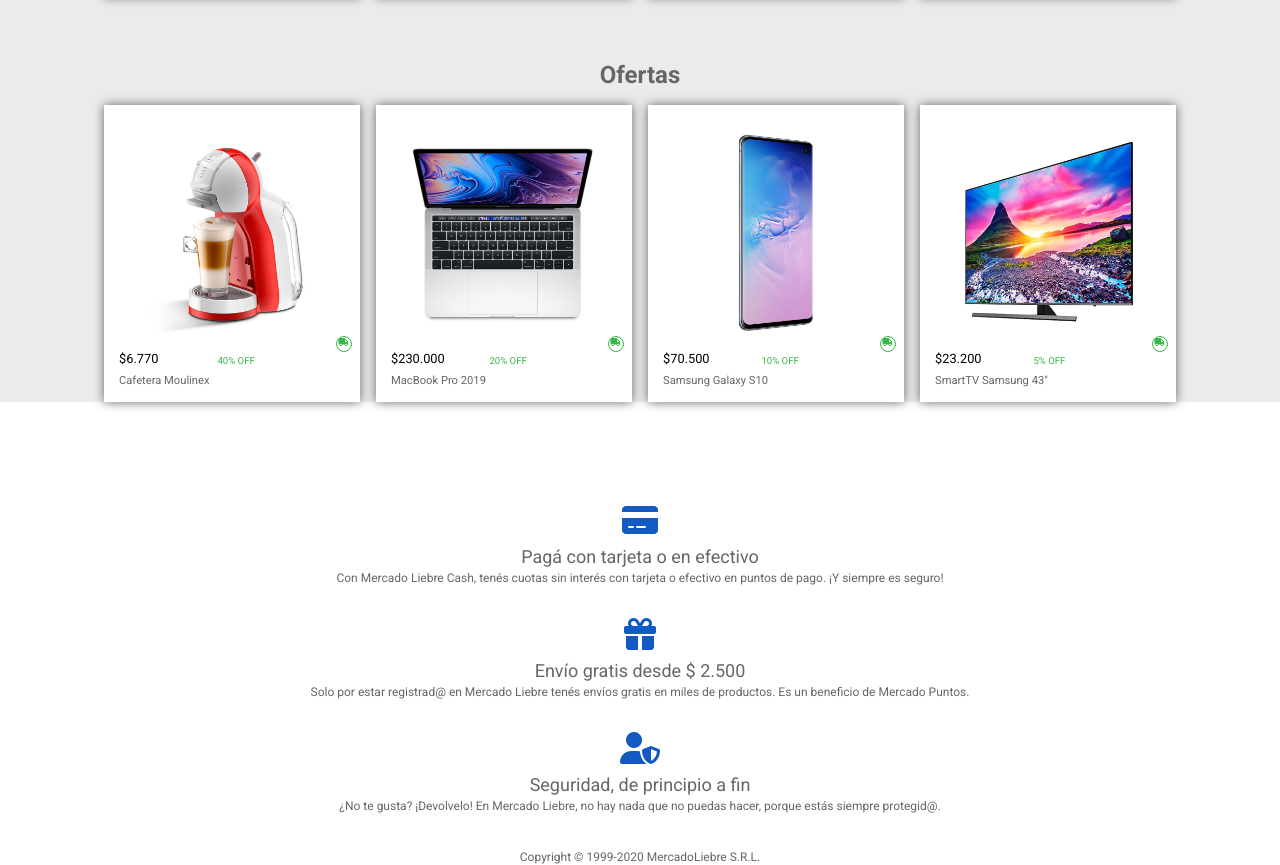
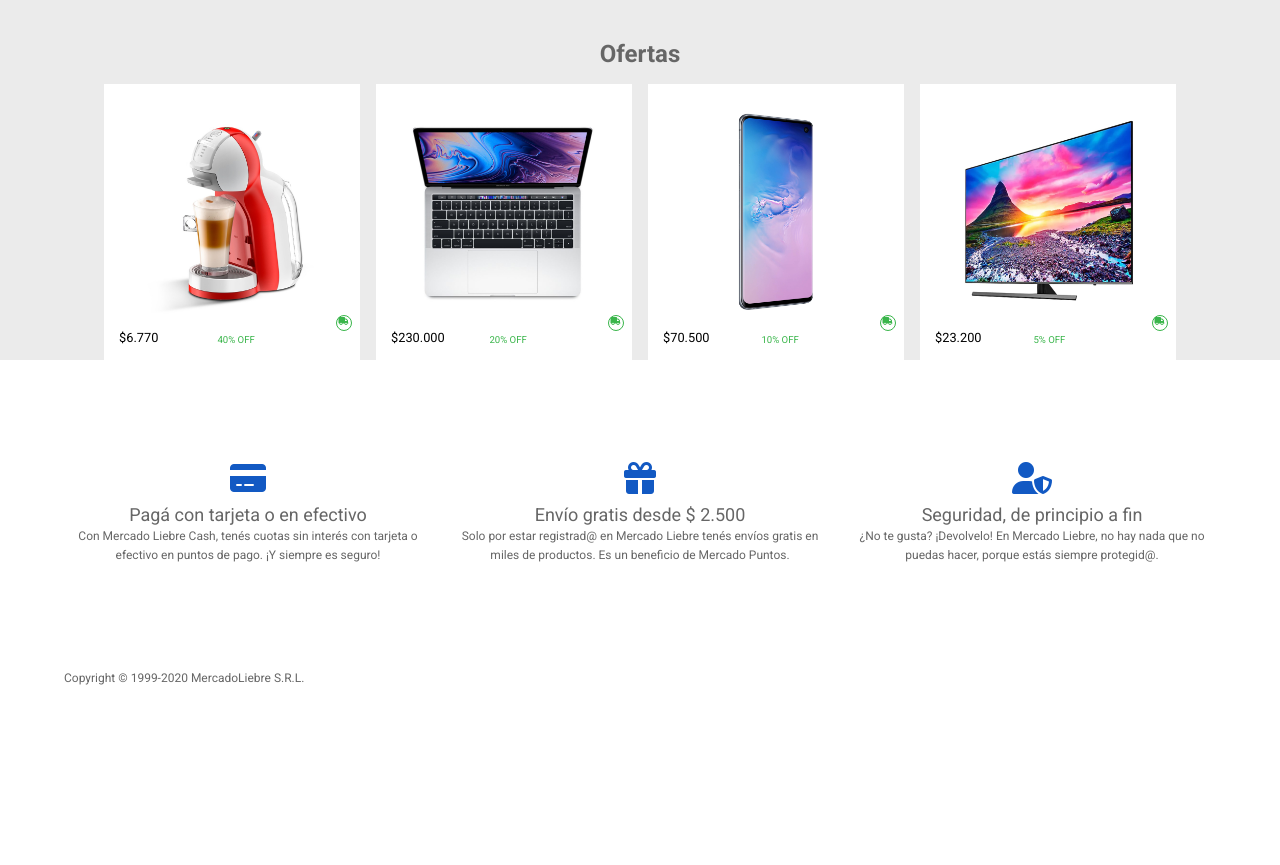
Before and after one commit to andresmcio/Proyecto_MercadoLiebre, a website: page src/views/home.html in a window 1280 px wide. Shown: the part 1080-1945 px from the top of the page. After the commit the page ends 1830 px from the top, so only its background shows below. Drawn offline with Linux system fonts and the light colour scheme.

Commit message:
Last requirements added

```diff
--- a/public/css/styles-footer.css
+++ b/public/css/styles-footer.css
@@ -34,6 +34,36 @@
     }
 }
 
-/* @media only screen and (min-width:775px){
+@media only screen and (min-width:775px){
 
-}  */
+    footer{
+        display: flex;
+        flex-wrap: wrap;
+        gap: 0.5em;
+        justify-content: center;
+    }
+
+    footer>article{
+        width: 30vw;
+    }
+
+    footer>div{
+        box-sizing: border-box;
+        margin-bottom: 5%;
+        margin-top: 5%;
+        text-align: left;
+        width: 100vw;
+    }
+
+    footer>div>span{
+        margin-left: 5%;
+    }
+
+    .footer-icon{
+        transition: 0.3s color ease-in-out;
+    }
+
+    .footer-icon:hover{
+        color: #0022AA;
+    }
+}
--- a/public/css/styles-main.css
+++ b/public/css/styles-main.css
@@ -255,9 +255,12 @@
     }
 
     .products>article{
-        box-shadow: 0px 0px 10px rgb(100, 100, 100);
         margin: 0;
         width: 45%;
+    }
+
+    .products>article:hover{
+        box-shadow: 0px 0px 10px rgb(100, 100, 100);
     }
 
     .products>h4{
@@ -282,7 +285,12 @@
     }
 
     .description{
+        display: none;
         font-size: 0.7rem;
+    }
+
+    .products>article:hover .description{
+        display: flex;
     }
 
     .fa-truck{
@@ -290,5 +298,20 @@
         padding: 0.1rem;
         width: 1rem;
         height: 1rem;
+        transition: transform 0.5s;
+    }
+
+    .products>article:hover .fa-truck{
+        transform: rotate(-90deg);
+    }
+
+    /* Forms */
+
+    #loginButton{
+        transition: background-color 0.5s ease-in;
+    }
+
+    #loginButton:hover{
+        background-color: #0022AA;
     }
 }
--- a/src/views/home.html
+++ b/src/views/home.html
@@ -56,7 +56,7 @@
             <div><i class="fa-solid fa-user-shield footer-icon"></i><span class="disclaimer">Seguridad, de principio a fin</span><span class="disclaimer-small">¿No te gusta? ¡Devolvelo! En Mercado Liebre, no hay nada que no puedas hacer,
                 porque estás siempre protegid@.</span></div>
         </article>
-        <span class="disclaimer-small">Copyright © 1999-2020 MercadoLiebre S.R.L.</span>
+        <div><span class="disclaimer-small">Copyright © 1999-2020 MercadoLiebre S.R.L.</span></div>
     </footer>
 </body>
 </html>
```
Also changed, not shown: src/views/login.html (+1 -1 lines), src/views/register.html (+1 -1 lines).
